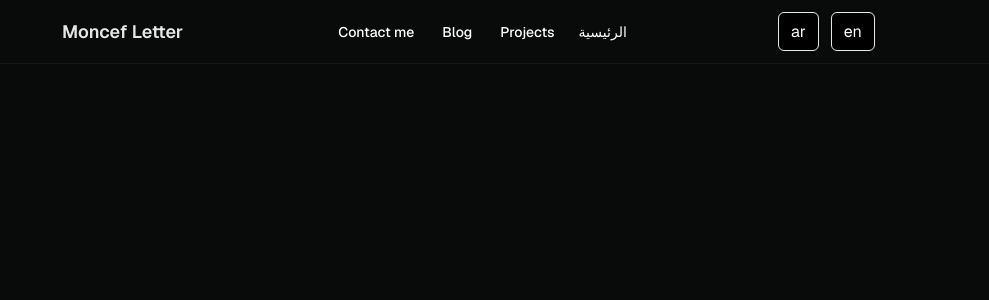
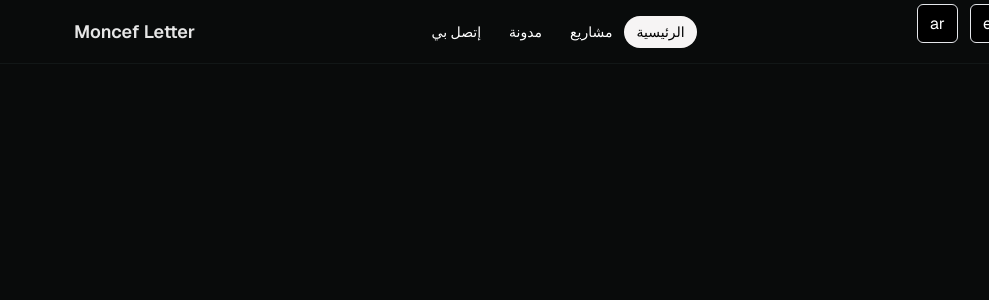
Before and after one commit to modecode22/moncef.net, a Next.js app: page /ar in a window 1280 px wide. Shown: the top 300 px of the page, without its empty margins (291-1280 px from the left). Built offline with nearby package versions, Linux system fonts and the light colour scheme.

Commit message:
finished the header I need now just to make switcher better loking

```diff
--- a/src/components/AnimatedTabs.tsx
+++ b/src/components/AnimatedTabs.tsx
@@ -1,21 +1,25 @@
 "use client";
 import { motion } from "framer-motion";
-import Link from "next/link";
 import { usePathname } from "next/navigation";
+import CustomLink from "./Link";
+import { Locale, i18n } from "@/i18n.config";
 type AnimatedTabsProps = {
   tabs: {
     id: string;
     label: string;
+    originalLink: string;
   }[];
+  lang:Locale
 };
 
-const AnimatedTabs = ({tabs}:AnimatedTabsProps) => {
+const AnimatedTabs = ({tabs , lang }:AnimatedTabsProps) => {
 const path = usePathname()
   return (
     <nav className=" hidden md:flex space-x-1">
       {tabs.map((tab) => (
-        <Link
-        href={tab.id}
+        <CustomLink
+        lang={lang}
+        href={tab.originalLink}
           key={tab.id}
           className={`${
             path === tab.id ? "" : "hover:text-white/60"
@@ -33,7 +37,7 @@ const path = usePathname()
             />
           )}
           {tab.label}
-        </Link>
+        </CustomLink>
       ))}
     </nav>
   );
--- a/src/components/Header.tsx
+++ b/src/components/Header.tsx
@@ -4,7 +4,7 @@ import AnimatedTabs from "./AnimatedTabs";
 import { Sheet, SheetContent, SheetTrigger } from "./ui/Sheet";
 import { cn } from "@/lib/utils";
 import { buttonVariants } from "./ui/Button";
-import { FiMenu } from "react-icons/fi";
+import logo from '../../public/logo.svg'
 import {
   RiDiscussLine,
   RiHome2Line,
@@ -18,42 +18,48 @@ import { Locale } from "@/i18n.config";
 import { getDictionary } from "@/lib/dictionary";
 
 const Header = async({ lang }: { lang: Locale }) => {
-  const { navigation } = await getDictionary(lang)
+  const { navigation , links} = await getDictionary(lang)
   const Tabs = [
     {
-      id: "/",
+      id: links.home,
       label: navigation.home,
+      originalLink: '/'    },
+    {
+      id: links.projects,
+      label: navigation.projects,
+      originalLink: '/projects'
     },
     {
-      id: "/projects",
-      label: "Projects",
+      id: links.blog,
+      label: navigation.blog,
+      originalLink: '/blog'
     },
     {
-      id: "/blog",
-      label: "Blog",
-    },
-    {
-      id: "/contact",
-      label: "Contact me",
+      id: links.contact,
+      label: navigation.contact,
+      originalLink: '/contact'
     },
   ];
   return (
     <>
       <header className="h-16 z-50  sticky top-0  px-6  sm:px-12 md:px-16 lg:px-36 bg-dark-900 border-b border-dark-700 flex justify-between items-center w-full">
+      <section className="flex gap-3">
+
         <CustomLink
           lang={lang}
           href="/"
           className="hover:bg-primary-900 rounded-full duration-75 transition-colors"
         >
           <Image
-            src="/logo.svg"
+            src={logo}
             alt="Moncef Aissaoui Letter"
             width={40}
             height={40}
           />
         </CustomLink>
-        <LocaleSwitcher />
-        <AnimatedTabs tabs={Tabs} />
+        <LocaleSwitcher lang={lang} />
+      </section>
+        <AnimatedTabs lang={lang} tabs={Tabs} />
         <h3 className="font-semibold text-lg h-full flex justify-center items-center">
           Moncef Letter
         </h3>
@@ -67,7 +73,7 @@ const Header = async({ lang }: { lang: Locale }) => {
             <RiMenuLine className="w-6 h-6" />
           </SheetTrigger>
           <SheetContent
-            side={"right"}
+            side={lang === "en"? "right" : "left"}
             className="flex lg:hidden flex-col p-3 gap-0 pt-16"
           >
             <CustomLink
@@ -76,7 +82,7 @@ const Header = async({ lang }: { lang: Locale }) => {
               href="/"
             >
               <RiHome2Line className="w-6 h-6" />
-              <span className="text-center text-xl">Home</span>
+              <span className="text-center text-xl">{navigation.home}</span>
             </CustomLink>
             <CustomLink
               lang={lang}
@@ -84,7 +90,7 @@ const Header = async({ lang }: { lang: Locale }) => {
               href="/projects"
             >
               <RiMedal2Line className="w-6 h-6" />
-              <span className="text-center text-xl">Projects</span>
+              <span className="text-center text-xl">{navigation.projects}</span>
             </CustomLink>
 
             <CustomLink
@@ -93,7 +99,7 @@ const Header = async({ lang }: { lang: Locale }) => {
               href="/blog"
             >
               <RiLightbulbFlashLine className="w-6 h-6" />
-              <span className="text-center text-xl">Blog</span>
+              <span className="text-center text-xl">{navigation.blog}</span>
             </CustomLink>
             <CustomLink
               lang={lang}
@@ -101,14 +107,11 @@ const Header = async({ lang }: { lang: Locale }) => {
               href="/contact"
             >
               <RiDiscussLine className="w-6 h-6" />
-              <span className="text-center text-xl">Contact me</span>
+              <span className="text-center text-xl">{navigation.contact}</span>
             </CustomLink>
           </SheetContent>
         </Sheet>
       </header>
-      <section className="w-full px-6  sm:px-12 md:px-16 lg:px-36">
-        <section className="h-16 bg-dark-900 border-b border-dark-700 flex justify-between items-center w-fit "></section>
-      </section>
     </>
   );
 };
```
